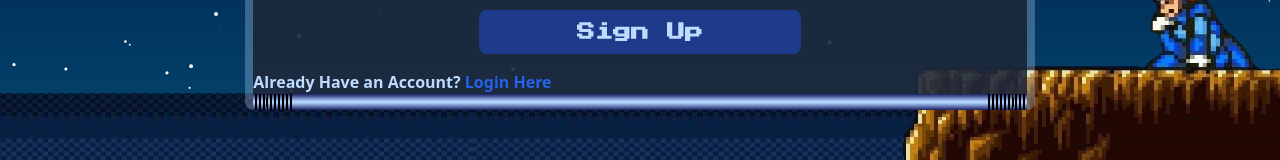
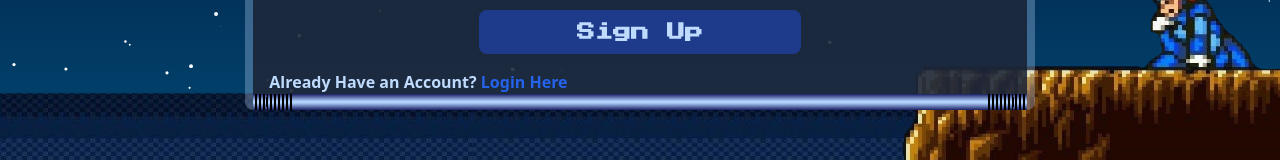
Before and after one commit to write2cmdg/megaman-database, a React (Vite) app: page /register in a window 1280 px wide. Shown: the part 561-721 px from the top of the page. Built offline with nearby package versions, Linux system fonts and the light colour scheme.

Commit message:
minor css

```diff
--- a/src/App.jsx
+++ b/src/App.jsx
@@ -27,8 +27,7 @@ import Main from "./layouts/Main";
 import ProtectedRoutes from "./routes/ProtectedRoutes";
 import Login from "./pages/Login";
 import Register from "./pages/Register";
-import NoBoss from "./pages/NoBoss";
-import NoGame from "./pages/NoGame";
+
 
 
 
@@ -43,20 +42,6 @@ const router = createBrowserRouter([
         element:
         <ProtectedRoutes>
         <GamesPage />
-        </ProtectedRoutes>
-      },
-      {
-        path: "/noBoss",
-        element:
-        <ProtectedRoutes>
-        <NoBoss />
-        </ProtectedRoutes>
-      },
-      {
-        path: "/noGame",
-        element:
-        <ProtectedRoutes>
-        <NoGame />
         </ProtectedRoutes>
       },
       {
--- a/src/pages/Login.jsx
+++ b/src/pages/Login.jsx
@@ -45,7 +45,7 @@ const Login = () => {
 
 
           </Form>
-            <p>Need an Account? <Link to={'/register'} className='text-blue-600 hover:text-yellow-200'> Register Here</Link></p>
+            <p className="ml-4">Need an Account? <Link to={'/register'} className='text-blue-600 hover:text-yellow-200'> Register Here</Link></p>
           </div>
           <Separator />
       </div>
--- a/src/pages/Register.jsx
+++ b/src/pages/Register.jsx
@@ -50,7 +50,7 @@ const Register = () => {
 
             </Form>
 
-              <p>Already Have an Account? <Link to={'/login'} className='text-blue-600 hover:text-yellow-200'> Login Here</Link></p>
+              <p className="ml-4">Already Have an Account? <Link to={'/login'} className='text-blue-600 hover:text-yellow-200'> Login Here</Link></p>
           </div>
 
           <Separator />
```
